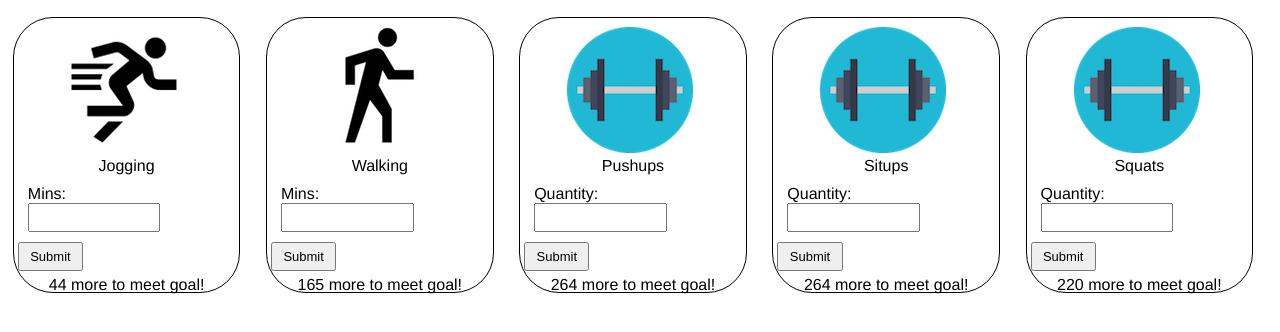
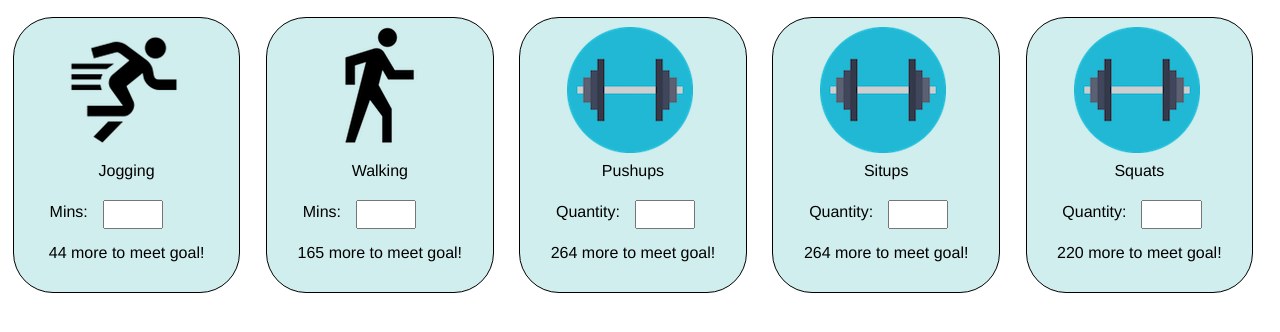
Before and after one commit to epaepke/FitnessMVP, a website: page client/index.html at #/stats in a window 1280 px wide. Both pictures are taken after typing "Sample", "Sample", "Sample123" into the empty fields and a click on the input "Submit". Shown: the part 386-718 px from the top of the page. Drawn offline with nearby package versions, Linux system fonts and the light colour scheme; some packages are replaced by stand-ins of ours; no server answers.

Commit message:
Add colors to activity boxes

```diff
--- a/client/app/stats/stats.html
+++ b/client/app/stats/stats.html
@@ -16,10 +16,12 @@
   <div class="activity" ng-repeat='act in activities'>
   <img src="../assets/{{act.img}}.png" class="actImg" >
     <div class="name"> {{ act.act }} </div>
-    <form ng-submit="update([act.act, quantity[act.act]])">
-      {{ act.quant }}: <input class="log" name="hours" ng-model="quantity[act.act]">
-    </form>
-    <input type="submit" id="exSubmit">
+    <div class="inputContainer">
+      <form ng-submit="update([act.act, quantity[act.act]])">
+        <label>{{ act.quant }}:</label> <input class="log" name="hours" ng-model="quantity[act.act]">
+      </form>
+    </div>
+    <!-- <input type="submit" id="exSubmit"> -->
     <div class="goal" ng-show="!showCheck()"> {{ Math.ceil((1320 -  total) / act.burn) }} more to meet goal! </div>
   </div>
 </div>
--- a/client/app/stats/stats.js
+++ b/client/app/stats/stats.js
@@ -3,7 +3,7 @@ angular.module('fitness.stats', ['fitness.auth'])
 .controller('StatsController', function ($scope, $window, $location, $http) {
   $scope.Math=Math;
   $scope.total = 0;
-  $scope.activities = [{act:'Jogging', quant:'Mins', burn:30, img:"run"}, {act:'Walking', quant:'Mins', burn:8, img:"walk"},  {act:'Pushups', quant:'Quantity', burn:5, img:"gym"},  {act:'Situps', quant:'Quantity', burn:5, img:"gym"},  {act:'Squats', quant:'Quantity', burn:6, img: "gym"}];
+  $scope.activities = [{act:'Jogging', quant:'Mins', burn:30, img:"run", color:'white'}, {act:'Walking', quant:'Mins', burn:8, img:"walk", color:'white'},  {act:'Pushups', quant:'Quantity', burn:5, img:"gym", color:'white'},  {act:'Situps', quant:'Quantity', burn:5, img:"gym", color:'white'},  {act:'Squats', quant:'Quantity', burn:6, img: "gym", color:'white'}];
   $scope.quantity = {};
   $scope.setCheck = false;
 
--- a/client/styles/style.css
+++ b/client/styles/style.css
@@ -225,6 +225,7 @@ input[type=url]:focus {
 }
 
 .activity {
+  background-color: #D1EEEE;
   display: inline-block;
   padding: 4px;
   padding-bottom: 10px;
@@ -238,15 +239,28 @@ input[type=url]:focus {
 
 .goal {
   text-align: center;
+  position: relative;
+  bottom: -15px;
 }
 
 .name {
-  margin-top: 5px;
+  margin-top: 10px;
+  margin-bottom: 10px;
   text-align: center;
 }
 
+.inputContainer {
+  position: relative;
+  width: 80%;
+  margin-top: 20px;
+  left: 0;
+  right: 0;
+  bottom: -10px;
+  margin: auto;
+}
+
 .log {
-  width: 60%;
+  width: 30%;
 }
 
 .centeredText {
@@ -304,6 +318,13 @@ input[type=url]:focus {
   right: 0;
 }
 
+label {
+    text-align: right;
+    clear: both;
+    float:left;
+    margin-top: 3px;
+    margin-right:15px;
+}
 h3 {
   text-align: center;
   font-weight: 200;
```
